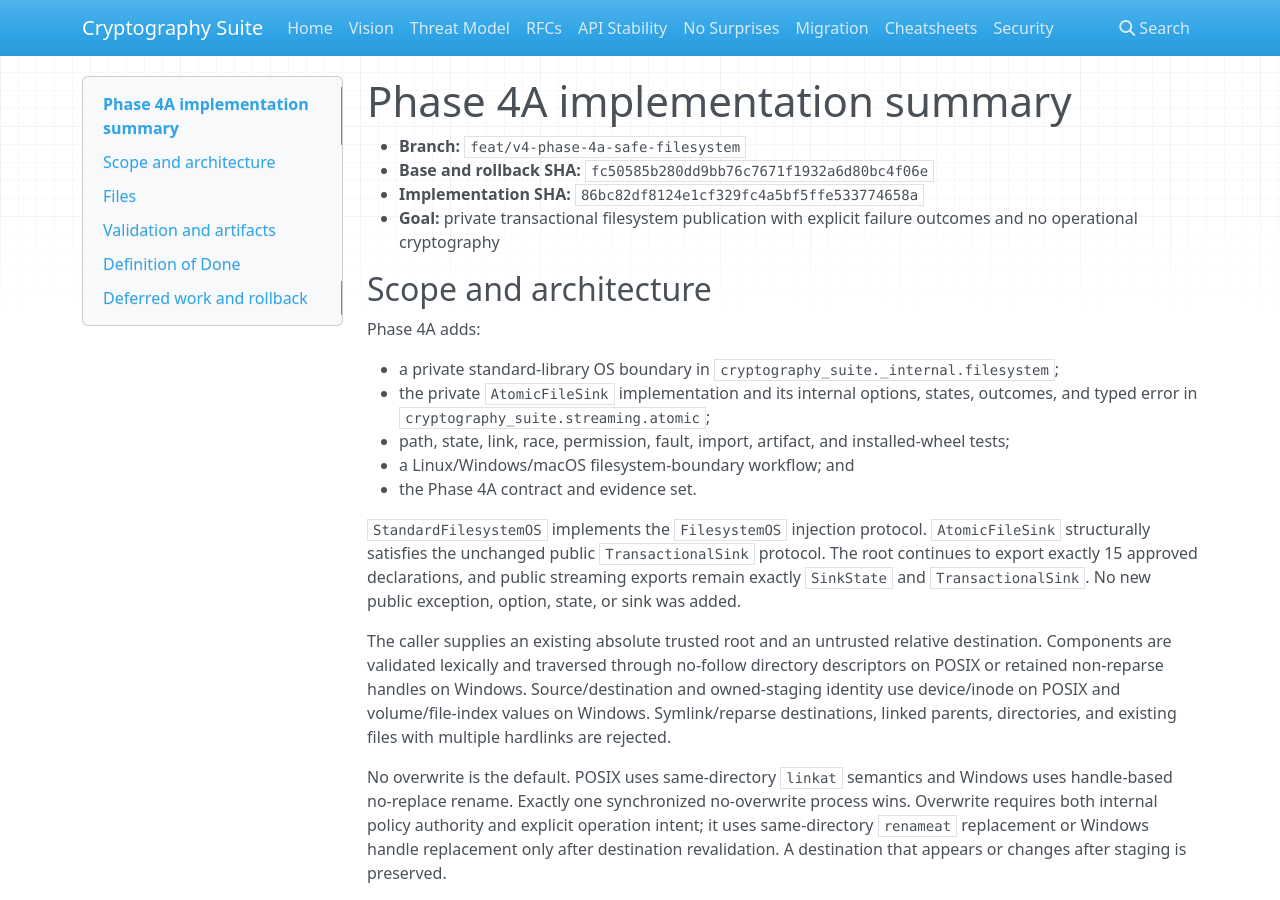
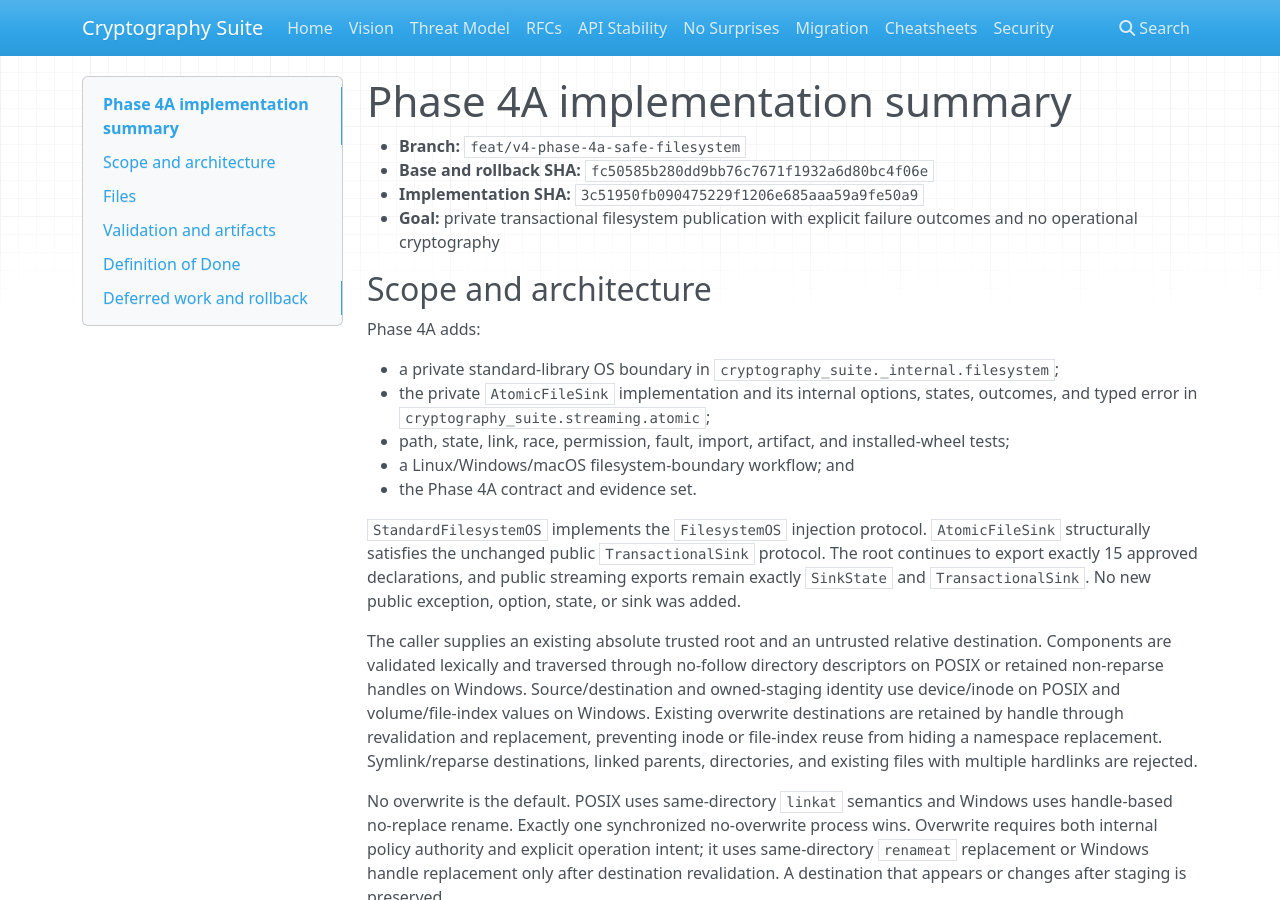
Before and after one commit to Psychevus/cryptography-suite, an MkDocs documentation site: the page built from docs/v4/phase-4a/phase-4a-summary.md, in a window 1280 px wide and 900 px high. Built offline with MkDocs 1.6.1, drawn with Linux system fonts in a browser that asks for light colours; nearby versions of some CDN libraries; some of the changed text lies outside the part shown.

Commit message:
docs(v4): refresh phase 4a identity evidence

```diff
--- a/docs/v4/phase-4a/phase-4a-summary.md
+++ b/docs/v4/phase-4a/phase-4a-summary.md
@@ -2,7 +2,7 @@
 
 - **Branch:** `feat/v4-phase-4a-safe-filesystem`
 - **Base and rollback SHA:** `fc50585b280dd9bb76c7671f1932a6d80bc4f06e`
-- **Implementation SHA:** `86bc82df8124e1cf329fc4a5bf5ffe533774658a`
+- **Implementation SHA:** `3c51950fb090475229f1206e685aaa59a9fe50a9`
 - **Goal:** private transactional filesystem publication with explicit failure
   outcomes and no operational cryptography
 
@@ -29,9 +29,11 @@ The caller supplies an existing absolute trusted root and an untrusted relative
 destination. Components are validated lexically and traversed through
 no-follow directory descriptors on POSIX or retained non-reparse handles on
 Windows. Source/destination and owned-staging identity use device/inode on
-POSIX and volume/file-index values on Windows. Symlink/reparse destinations,
-linked parents, directories, and existing files with multiple hardlinks are
-rejected.
+POSIX and volume/file-index values on Windows. Existing overwrite destinations
+are retained by handle through revalidation and replacement, preventing inode
+or file-index reuse from hiding a namespace replacement. Symlink/reparse
+destinations, linked parents, directories, and existing files with multiple
+hardlinks are rejected.
 
 No overwrite is the default. POSIX uses same-directory `linkat` semantics and
 Windows uses handle-based no-replace rename. Exactly one synchronized
```
Also changed, not shown: other parts of docs/v4/phase-4a/phase-4a-summary.md (+5 -5 lines), docs/v4/phase-4a/artifact-inventory.txt (+6 -6 lines), docs/v4/phase-4a/failure-injection-evidence.md (+4 -2 lines), docs/v4/phase-4a/filesystem-contract.md (+8 -1 lines), docs/v4/phase-4a/platform-capability-matrix.md (+1 -1 lines).
